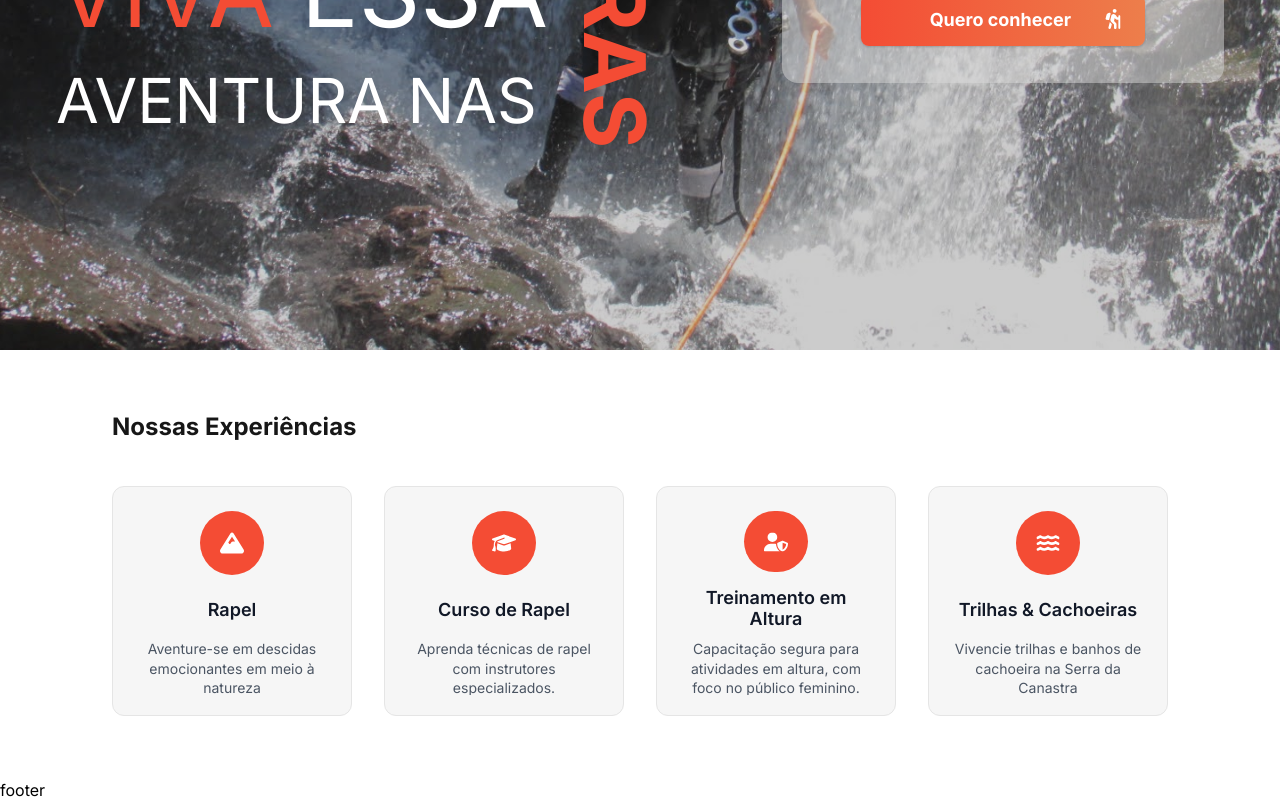
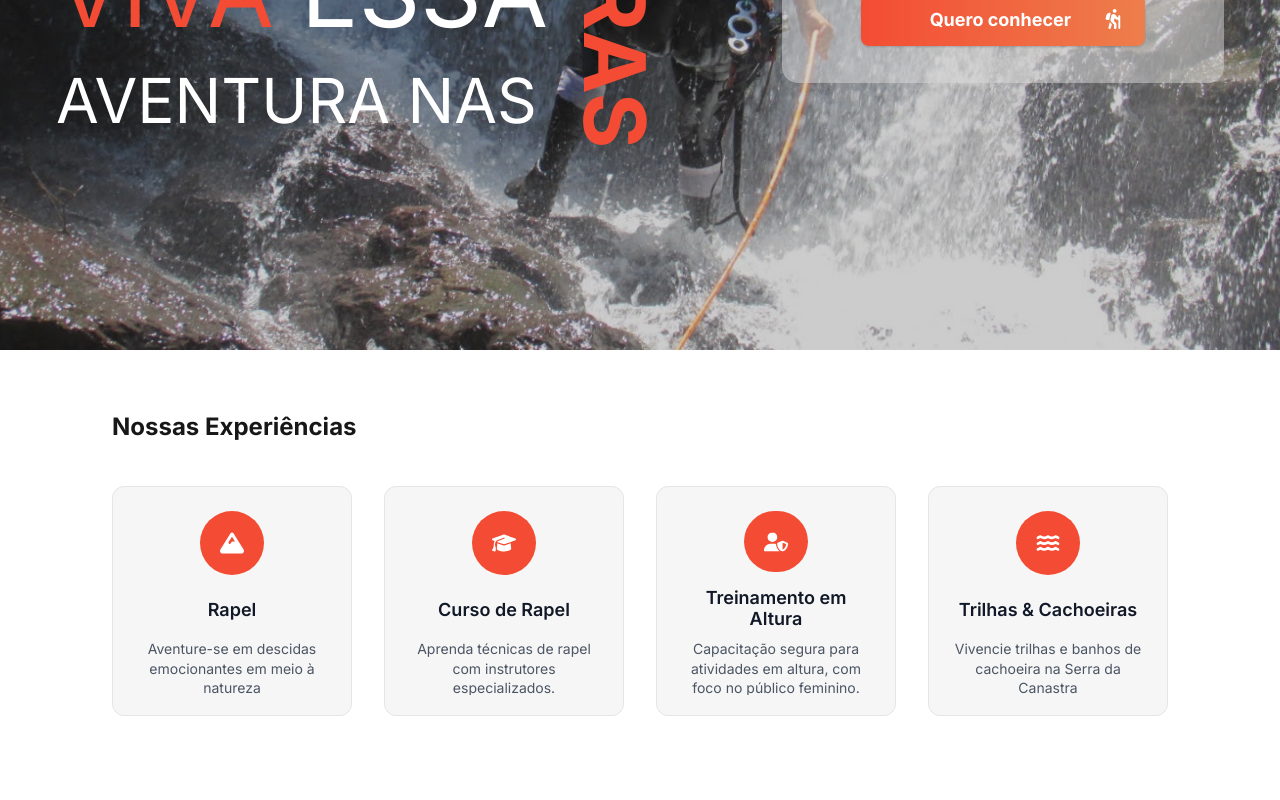
Before and after one commit to lcostaju/Projeto_Final_React, a React (Vite) app in the folder viva_aventuras/: page / in a window 1280 px wide. Shown: the part 541-1341 px from the top of the page. Built offline with nearby package versions, Linux system fonts and the light colour scheme; a web font is replaced by a local one.

Commit message:
Add initial Footer.module.css with basic structure

```diff
--- a/viva_aventuras/src/Componentes/Footer.jsx
+++ b/viva_aventuras/src/Componentes/Footer.jsx
@@ -1,7 +1,8 @@
+import style from './Footer.module.css'
 function Footer(){
     return(
-        <footer>
-            <p>footer</p>
+        <footer className={style.classFooter}>
+
         </footer>
     )
 }
--- /dev/null
+++ b/viva_aventuras/src/Componentes/Footer.module.css
@@ -0,0 +1,4 @@
+.classFooter > section{
+
+
+}
```
Also changed, not shown: viva_aventuras/public/image-montain-footer.svg (added), viva_aventuras/src/App.css (line endings or trailing spaces).
